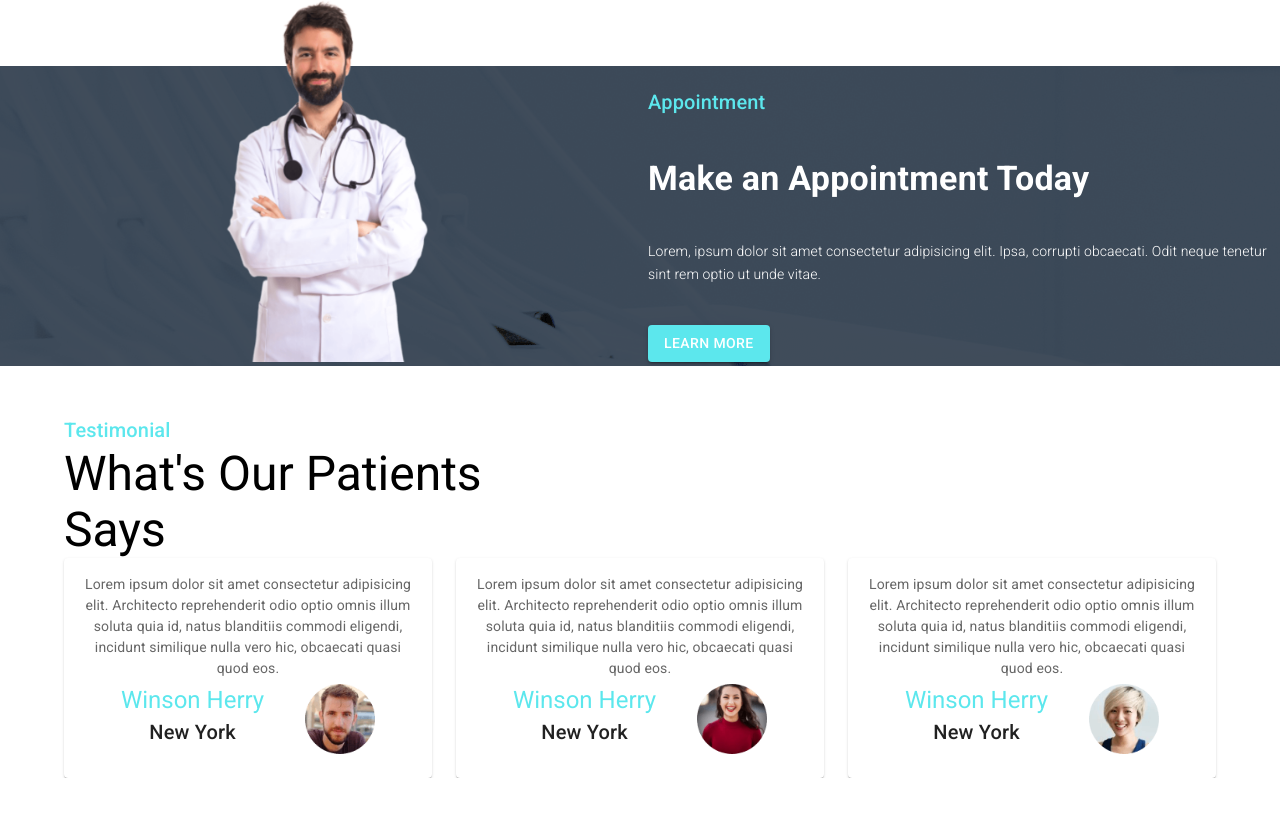
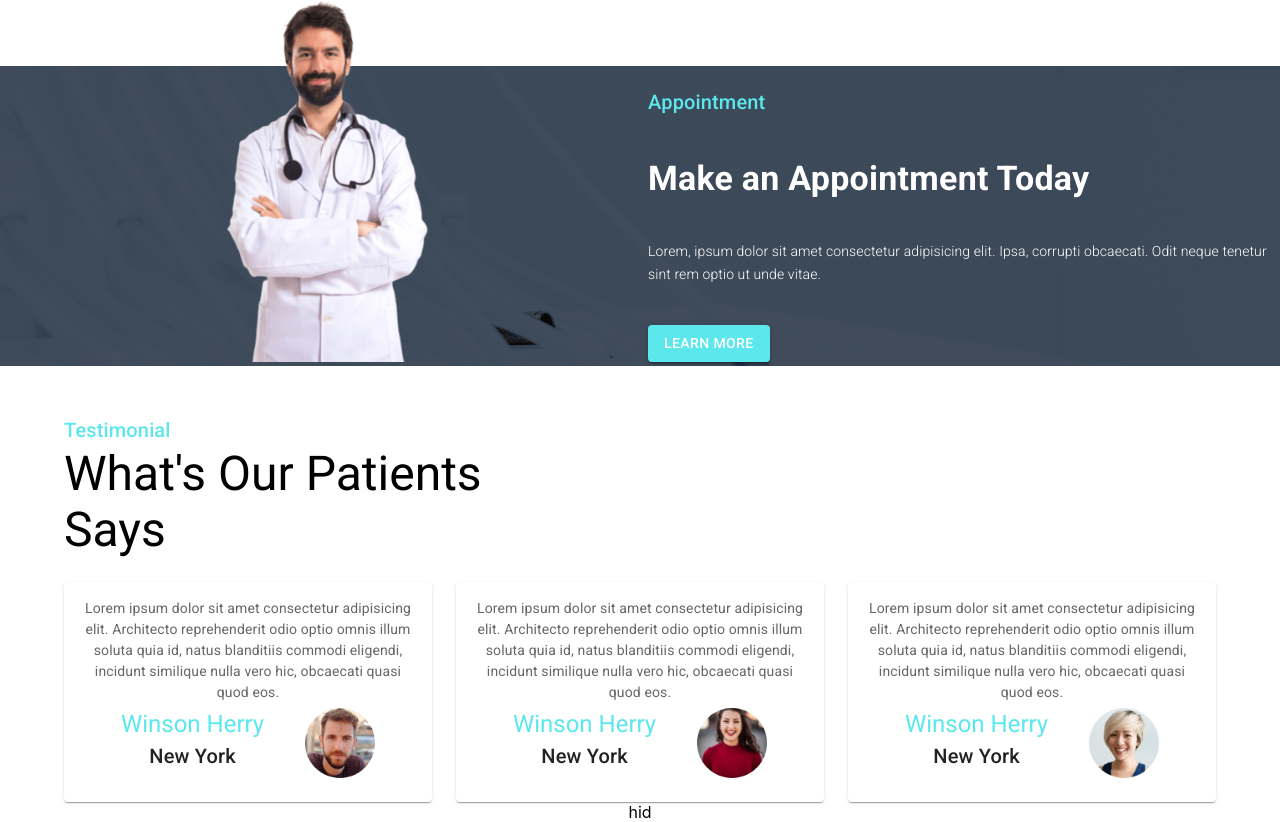
Before and after one commit to TanvirHNur/D, a React (Create React App) app: page / in a window 1280 px wide. Shown: the part 1511-2333 px from the top of the page. Before the commit the page ends 2289 px from the top, so only its background shows below. Built offline with nearby package versions, Linux system fonts and the light colour scheme.

Commit message:
updating feature

```diff
--- /dev/null
+++ b/src/Pages/Home/ContactUs/ContactUs.js
@@ -0,0 +1,11 @@
+import React from 'react';
+
+const ContactUs = () => {
+    return (
+        <div>
+            hid
+        </div>
+    );
+};
+
+export default ContactUs;
--- a/src/Pages/Home/Home/Home.js
+++ b/src/Pages/Home/Home/Home.js
@@ -2,6 +2,7 @@ import React from 'react';
 import Navigation from '../../Shared/Navigation/Navigation';
 import AppointmenBanner from '../AppointmenBanner/AppointmenBanner';
 import Banner from '../Banner/Banner';
+import ContactUs from '../ContactUs/ContactUs';
 import Feature from '../Feature/Feature';
 import Services from '../Services/Services';
 import Testimonials from '../Testimonials/Testimonials';
@@ -15,6 +16,7 @@ const Home = () => {
             <Feature/>
             <AppointmenBanner></AppointmenBanner>
             <Testimonials></Testimonials>
+            <ContactUs></ContactUs>
         </div>
     );
 };
--- a/src/Pages/Home/Testimonials/Testimonials.js
+++ b/src/Pages/Home/Testimonials/Testimonials.js
@@ -18,7 +18,7 @@ const Testimonials = () => {
             <Typography variant="h6" style={{color: '#5CE7ED'}}>
                 Testimonial
             </Typography>
-            <Typography variant="h3">
+            <Typography variant="h3" sx={{mb: 3}}>
                 What's Our Patients <br />
                 Says
 
@@ -26,7 +26,7 @@ const Testimonials = () => {
             </Box>
 
             <Box>
-            <Grid container spacing={{ xs: 2, md: 3 }} columns={{ xs: 4, sm: 8, md: 12 }}>
+            <Grid container sx={{mx:4}} spacing={{ xs: 2, md: 3 }} columns={{ xs: 4, sm: 8, md: 12 }}>
 
             {
                 patients.map(patient => <Testmonial
```
